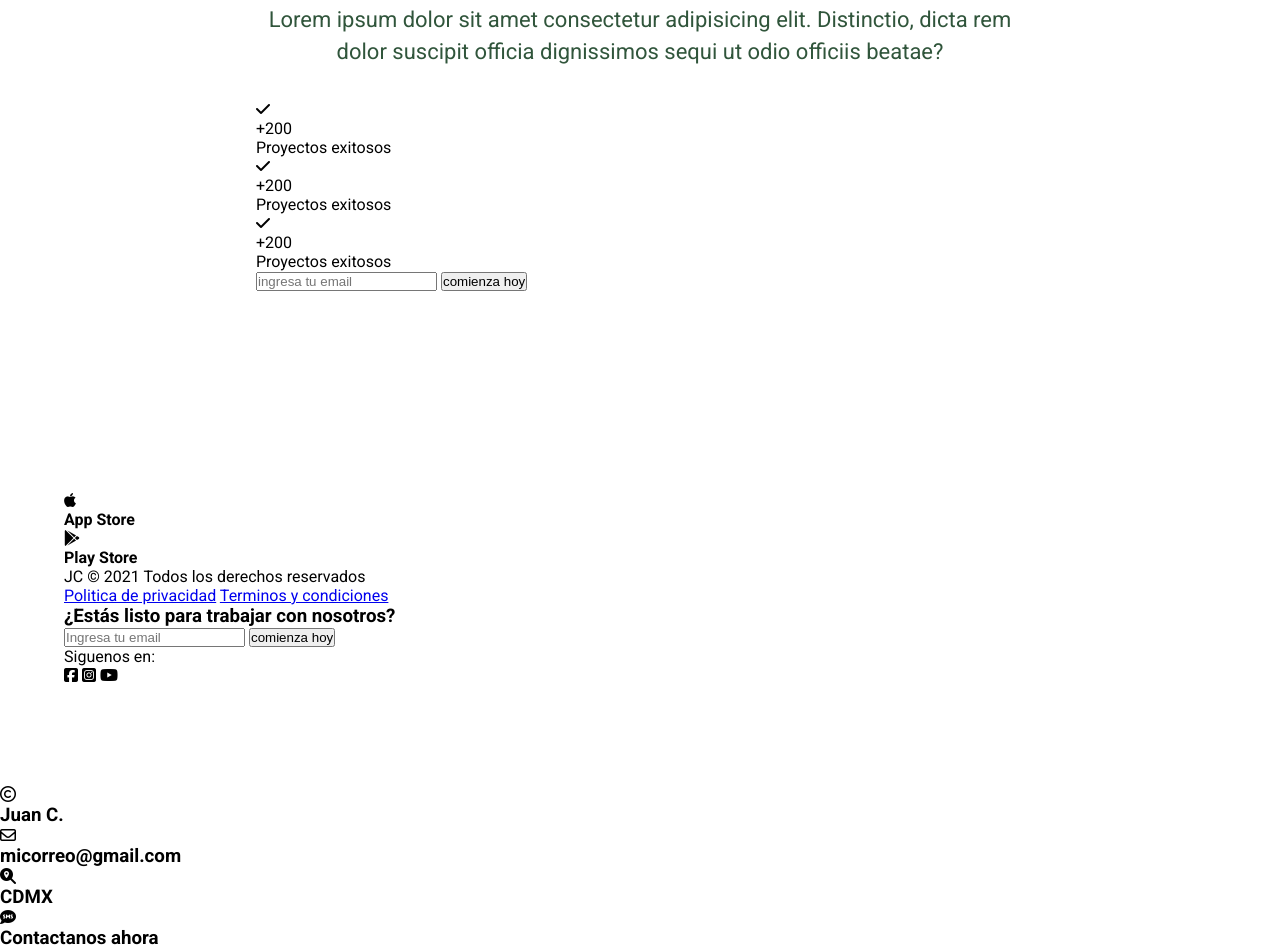
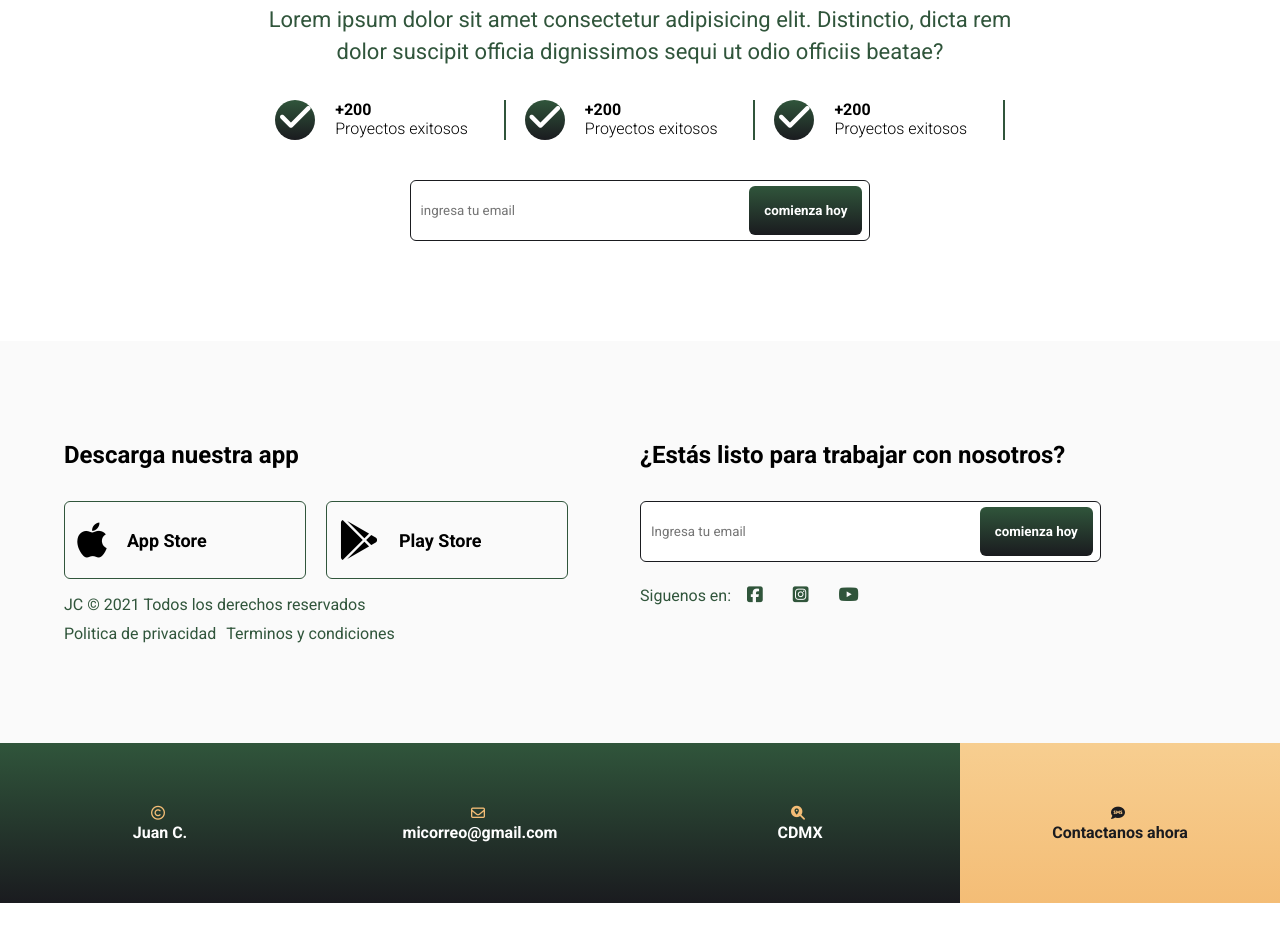
Before and after one commit to juanhb9/ControlSol, a plain HTML site: page index.html in a window 1280 px wide. Shown: the part 4080-5029 px from the top of the page. After the commit the page ends 4983 px from the top, so only its background shows below. Drawn offline with Linux system fonts and the light colour scheme.

Commit message:
css finished

```diff
--- a/css/estilos.css
+++ b/css/estilos.css
@@ -333,3 +333,204 @@ body{
 
 
 /* check */
+
+.check{
+    display:flex;
+    justify-content: space-evenly;
+    flex-wrap: wrap;
+    margin:0 auto;
+}
+
+.check__item{
+    width: 30%;
+    padding-right: 10px;
+    display: flex;
+    border-right:2px solid var(--black2);
+}
+
+.fa-check{
+    background:linear-gradient(180deg, var(--black2) 0%, var(--black1) 100%);
+    display: inline-block;
+    width: 40px;
+    height: 40px;
+    text-align: center;
+    margin-right: 20px;
+    color:#fff;
+    border-radius: 50%;
+    font-size: 35px;
+}
+
+.check__number{
+    font-weight: 700;
+}
+
+.check__copy{
+    font-weight: 300;
+}
+
+.newsletter{
+    width:60%;
+    margin:0 auto;
+    margin-top: 40px;
+    height: auto;
+    font-family: inherit;
+    position: relative;
+    border-radius: 6px;
+}
+
+.newsletter--modifier{
+    margin: 0;
+    width: 80%;
+}
+
+.newsletter__input{
+    width: 100%;
+    height: 100%;
+    padding: 22px 10px;
+    outline:none;
+    font-family: inherit;
+    border-radius: 6px;
+    border: 1px solid var(--black1);
+}
+
+.newsletter__submit{
+    position: absolute;
+    right: 8px;
+    top:10%;
+    height: 80%;
+    background:linear-gradient(180deg, var(--black2) 0%, var(--black1) 100%);
+    color:#fff;
+    padding:0 15px;
+    border:none;
+    border-radius: 6px;
+    font-family: inherit;
+    font-weight: 700;
+    cursor:pointer;
+}
+
+/* Footer */
+
+.footer{
+    background: #fafafa;
+}
+
+.footer__caption{
+    display: flex;
+    flex-wrap: wrap-reverse;
+    justify-content: space-evenly;
+}
+
+.title__footer{
+    font-size: 24px;
+    margin-bottom: 32px;
+}
+
+.download{
+    width: 50%;
+}
+
+.download__app{
+    display: flex;
+}
+
+.download__item{
+    display: flex;
+    padding: 18px 12px;
+    border-radius: 6px;
+    border:1px solid var(--black2);
+    width: 42%;
+    align-items: center;
+    margin-right: 20px;
+    margin-bottom:16px;
+}
+
+.download__logo{
+    font-size: 40px;
+    margin-right: 20px;
+}
+
+.download__title{
+    font-size: 18px;
+}
+
+.footer__copy{
+  width: 100%;
+  color:var(--black2);
+  display: flex;
+  flex-wrap: wrap;
+}
+
+.copyright{
+    width: 100%;
+}
+
+.politica__privacidad{
+    color:inherit;
+    text-decoration: none;
+    display: inline-block;
+    margin-top: 10px;
+}
+
+.politica__privacidad:hover{
+    text-decoration: underline;
+}
+
+.politica__privacidad--margin{
+    margin-right:10px;
+}
+
+.get-email{
+    width: 50%;
+}
+
+.socialmedia{
+    margin-top: 24px;
+    display: flex;
+    color:var(--black2);
+}
+
+.socialmedia__icon{
+    font-size: 18px;
+    margin-right: 30px;
+    display: inline-block;
+}
+
+.socialmedia__legend{
+    color:var(--black2);
+    margin-right: 16px;
+}
+
+.contact{
+    display: flex;
+    width: 100%;
+    flex-wrap: wrap;
+    color:#fff;
+}
+
+.item__contac{
+    width: 25%;
+    padding: 60px 0;
+    text-align: center;
+    background:linear-gradient(180deg, var(--black2) 0%, var(--black1) 100%);
+}
+
+.item__contact--gold{
+    background:linear-gradient(180deg, #F7CE90 0%, #F4BD76 100%);
+    color:var(--black1);
+}
+
+.contact__icon{
+    font-size: 14px;
+    color:var(--gold1);
+    line-height: 20px;
+    margin-right: 4px;
+}
+
+.contact__icon--modifier{
+ color:var(--black1);
+}
+
+.contact__title{
+    font-size: 16px;
+    line-height: 20px;
+}
--- a/index.html
+++ b/index.html
@@ -211,7 +211,7 @@
 
             <form class="newsletter">
                 <input type="text" class="newsletter__input" placeholder="ingresa tu email">
-                <input type="submit" class="newsletter_submit" value="comienza hoy">
+                <input type="submit" class="newsletter__submit" value="comienza hoy">
             </form>
 
         </section>
@@ -221,6 +221,7 @@
         <div class="container footer__caption">
 
             <section class="download">
+                <h3 class="title__footer">Descarga nuestra app</h3>
             <div class="download__app">
 
                 <div class="download__item">
@@ -251,13 +252,20 @@
                 <input type="text" class="newsletter__input" placeholder="Ingresa tu email">
                 <input type="submit" class="newsletter__submit" value="comienza hoy">
             </form>
-        </section>
+
             <div class="socialmedia">
                 <p class="socialmedia__legend">Siguenos en:</p>
                 <i class="socialmedia__icon fab fa-facebook-square"></i>
                 <i class="socialmedia__icon fab fa-instagram-square"></i>
                 <i class="socialmedia__icon fab fa-youtube"></i>
             </div>
+
+
+        </section>
+
+
+
+
         </div>
 
         <div class="contact">
@@ -276,8 +284,8 @@
                 <h3 class="contact__title">CDMX</h3>
             </div>
 
-            <div class="item__contac">
-                <i class="fas fa-sms contact__icon"></i>
+            <div class="item__contac item__contact--gold">
+                <i class="fas fa-sms contact__icon contact__icon--modifier"></i>
                 <h3 class="contact__title">Contactanos ahora</h3>
             </div>
         </div>
```
